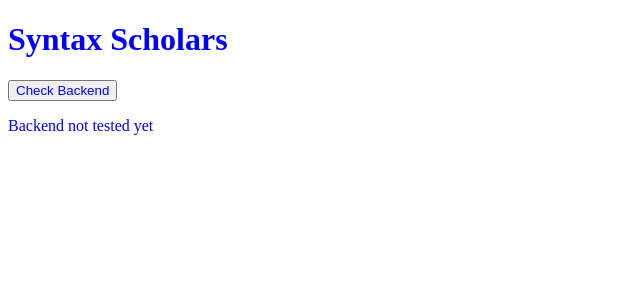
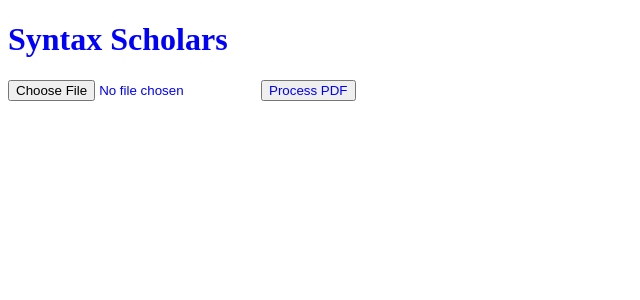
Before and after one commit to czcarrizales/syntax_scholars, a React (Vite) app in the folder frontend/: page / in a window 1280 px wide. Shown: the top 300 px of the page, without its empty margins (0-640 px from the left). Built offline with nearby package versions, Linux system fonts and the light colour scheme.

Commit message:
basic pdf upload flow and display

```diff
--- a/frontend/src/App.tsx
+++ b/frontend/src/App.tsx
@@ -1,24 +1,79 @@
 import { useState } from 'react'
 
+type Page = {
+  page: number
+  text: string
+}
+
+type Book = {
+  title: string
+  page_count: number
+  pages: Page[]
+}
+
 function App() {
-  const [message, setMessage] = useState('Backend not tested yet')
+  const [file, setFile] = useState<File | null>(null)
+  const [book, setBook] = useState<Book | null>(null)
+  const [message, setMessage] = useState('')
 
-  async function checkBackend() {
-    const response = await fetch('/api/hello')
-    const data = await response.json()
+  async function processPdf() {
+    if (!file) {
+      setMessage('Choose a PDF first.')
+      return
+    }
 
-    setMessage(data.message)
+    const formData = new FormData()
+    formData.append('file', file)
+
+    setMessage('Processing PDF...')
+
+    try {
+      const response = await fetch('/api/upload', {
+        method: 'POST',
+        body: formData,
+      })
+
+      if (!response.ok) {
+        setMessage('Could not process the PDF.')
+        return
+      }
+
+      const data: Book = await response.json()
+
+      setBook(data)
+      setMessage('')
+    } catch {
+      setMessage('Could not connect to the backend.')
+    }
   }
 
   return (
     <main>
       <h1>Syntax Scholars</h1>
 
-      <button onClick={checkBackend}>
-        Check Backend
+      <input
+        type="file"
+        accept=".pdf,application/pdf"
+        onChange={(event) => {
+          setFile(event.target.files?.[0] ?? null)
+        }}
+      />
+
+      <button onClick={processPdf}>
+        Process PDF
       </button>
 
-      <p>{message}</p>
+      {message && <p>{message}</p>}
+
+      {book && (
+        <section>
+          <h2>{book.title}</h2>
+          <p>{book.page_count} pages</p>
+
+          <h3>Page 1</h3>
+          <p>{book.pages[0]?.text}</p>
+        </section>
+      )}
     </main>
   )
 }
```
